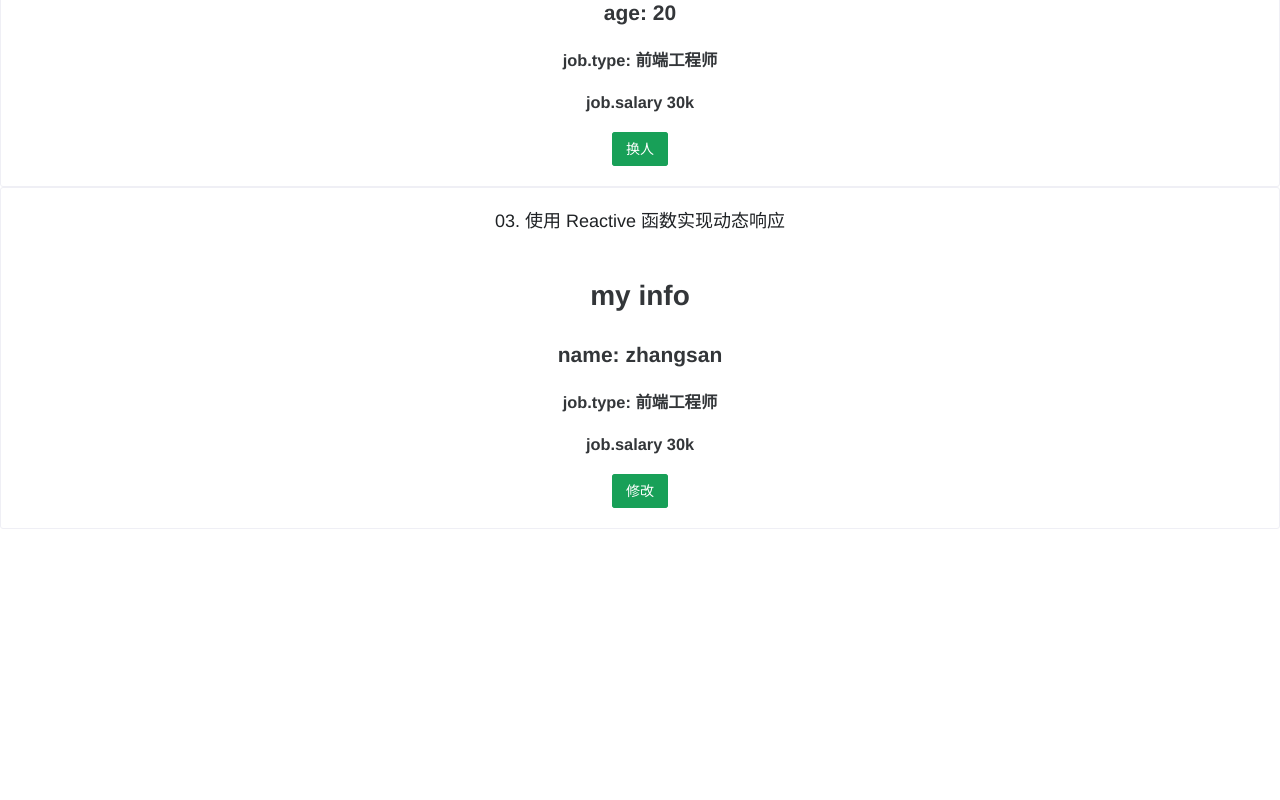
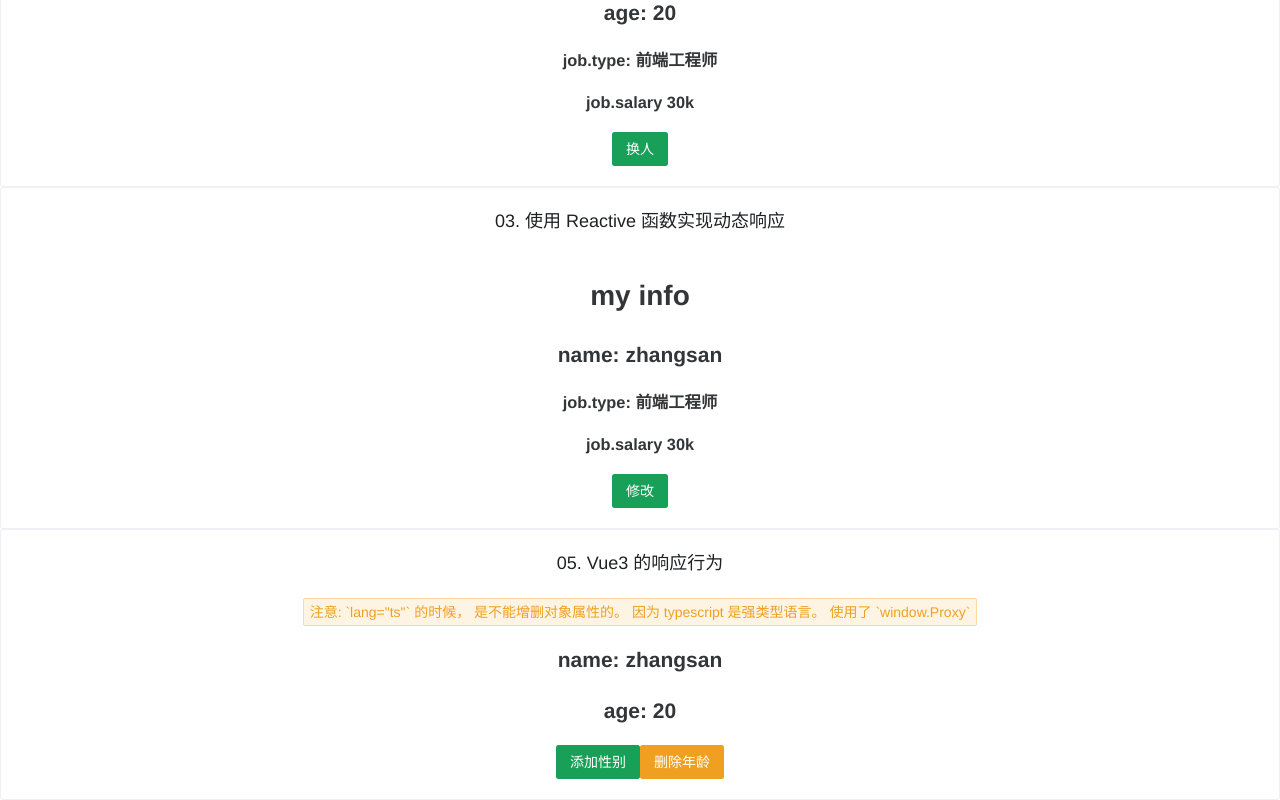
Before and after one commit to tangx/vue3-course, a Vue app: page / in a window 1280 px wide. Shown: the part 473-1273 px from the top of the page. Before the commit the page ends 1002 px from the top, so only its background shows below. Built offline with nearby package versions, Linux system fonts and the light colour scheme.

Commit message:
05. Vue3 响应行为

```diff
--- a/src/App.vue
+++ b/src/App.vue
@@ -2,18 +2,20 @@
   <img alt="Vue logo" src="./assets/logo.png" />
   <ref-function />
   <reactive-function />
+  <Vue3Reaction />
 </template>
 
 <script lang="ts">
-// import { defineComponent } from 'vue'
 import RefFunction from "./components/RefFunction.vue";
 import ReactiveFunction from "./components/ReactiveFunction.vue";
+import Vue3Reaction from "./components/Vue3Reaction.vue";
 
 export default {
   name: "App",
   components: {
     RefFunction,
     ReactiveFunction,
+    Vue3Reaction,
   },
 };
 </script>
--- /dev/null
+++ b/src/components/Vue3Reaction.vue
@@ -0,0 +1,43 @@
+<template>
+  <n-card title="05. Vue3 的响应行为">
+    <n-tag type="warning">
+      注意: `lang="ts"` 的时候， 是不能增删对象属性的。 因为 typescript
+      是强类型语言。 使用了 `window.Proxy`
+    </n-tag>
+
+    <h2>name: {{ person.name }}</h2>
+    <h2 v-show="person.age">age: {{ person.age }}</h2>
+    <h2 v-if="person.gender">name: {{ person.gender }}</h2>
+    <n-button type="primary" @click="addGender">添加性别</n-button>
+    <n-button type="warning" @click="deleteAge">删除年龄</n-button>
+  </n-card>
+</template>
+
+<script lang="js">
+import { reactive } from "vue";
+export default {
+  name: "App",
+  components: {},
+
+  setup() {
+    let person = reactive({
+      name: "zhangsan",
+      age: 20,
+      hobby: ["抽烟", "喝酒", "烫头"],
+    });
+
+    function addGender() {
+      person.gender = "男";
+    }
+    function deleteAge(){
+        delete person.age;
+    }
+
+    return {
+      person,
+      addGender,
+      deleteAge,
+    };
+  },
+};
+</script>
```
Also changed, not shown: src/main.ts (+7 -2 lines).
